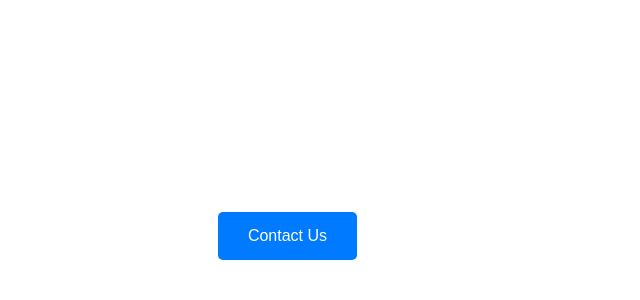
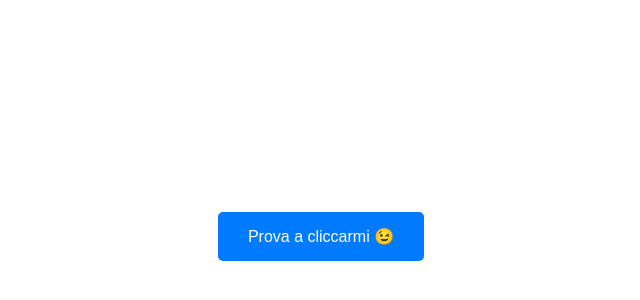
Before and after one commit to solomontaiwo/casual-contact-us, a React (Create React App) app: page / in a window 1280 px wide. Shown: the part 512-812 px from the top of the page, without its empty margins (62-702 px from the left). Built offline with nearby package versions, Linux system fonts and the light colour scheme.

Commit message:
Modifiche

```diff
--- a/public/index.html
+++ b/public/index.html
@@ -24,7 +24,7 @@
       work correctly both with client-side routing and a non-root public URL.
       Learn how to configure a non-root public URL by running `npm run build`.
     -->
-    <title>React App</title>
+    <title>Prova a cliccarmi</title>
   </head>
   <body>
     <noscript>You need to enable JavaScript to run this app.</noscript>
--- a/src/App.js
+++ b/src/App.js
@@ -51,7 +51,7 @@ const App = () => {
         onClick={isMobile ? moveButton : undefined}
         onTouchEnd={isMobile ? (e) => { e.preventDefault(); moveButton(); } : undefined}
       >
-        Contact Us
+        Prova a cliccarmi 😉
       </button>
     </div>
   );
```
